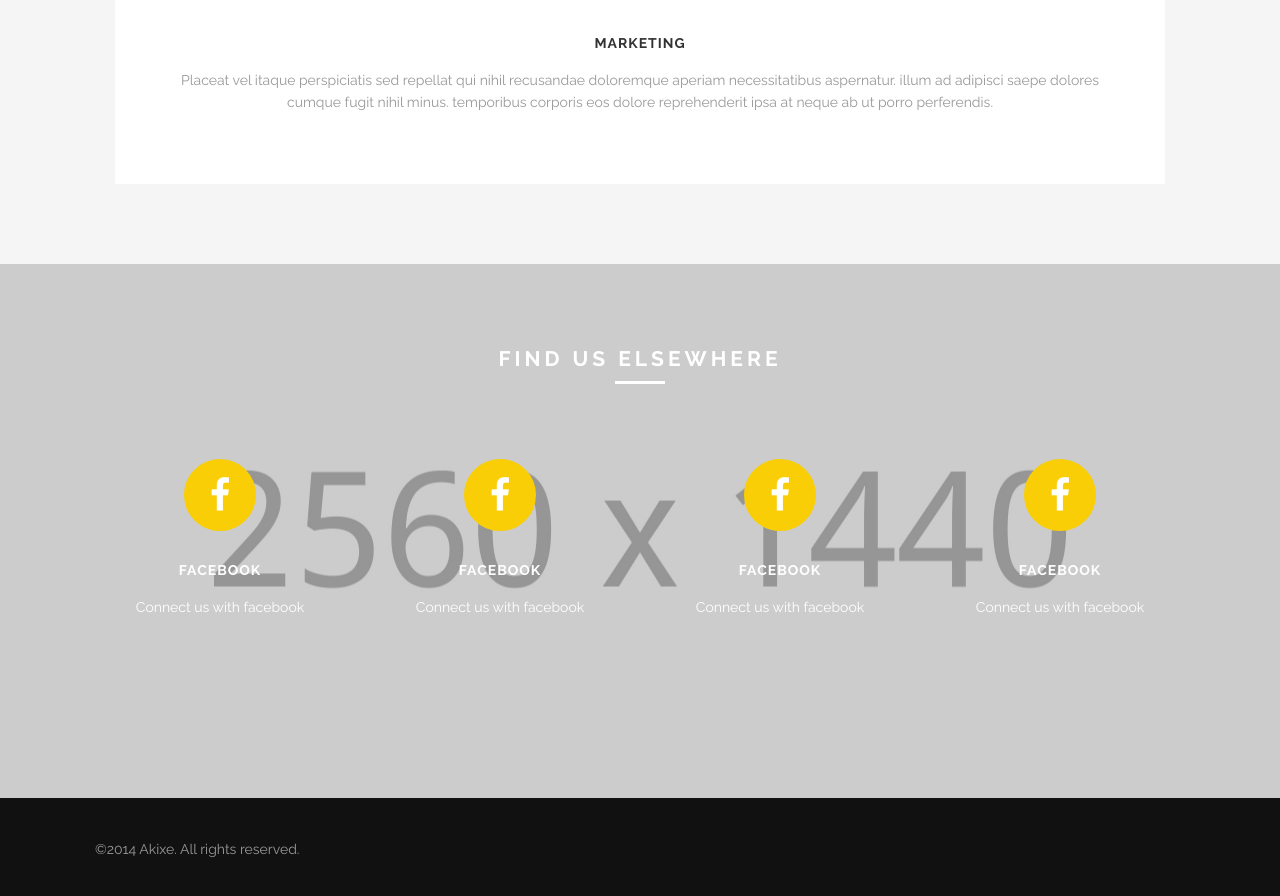
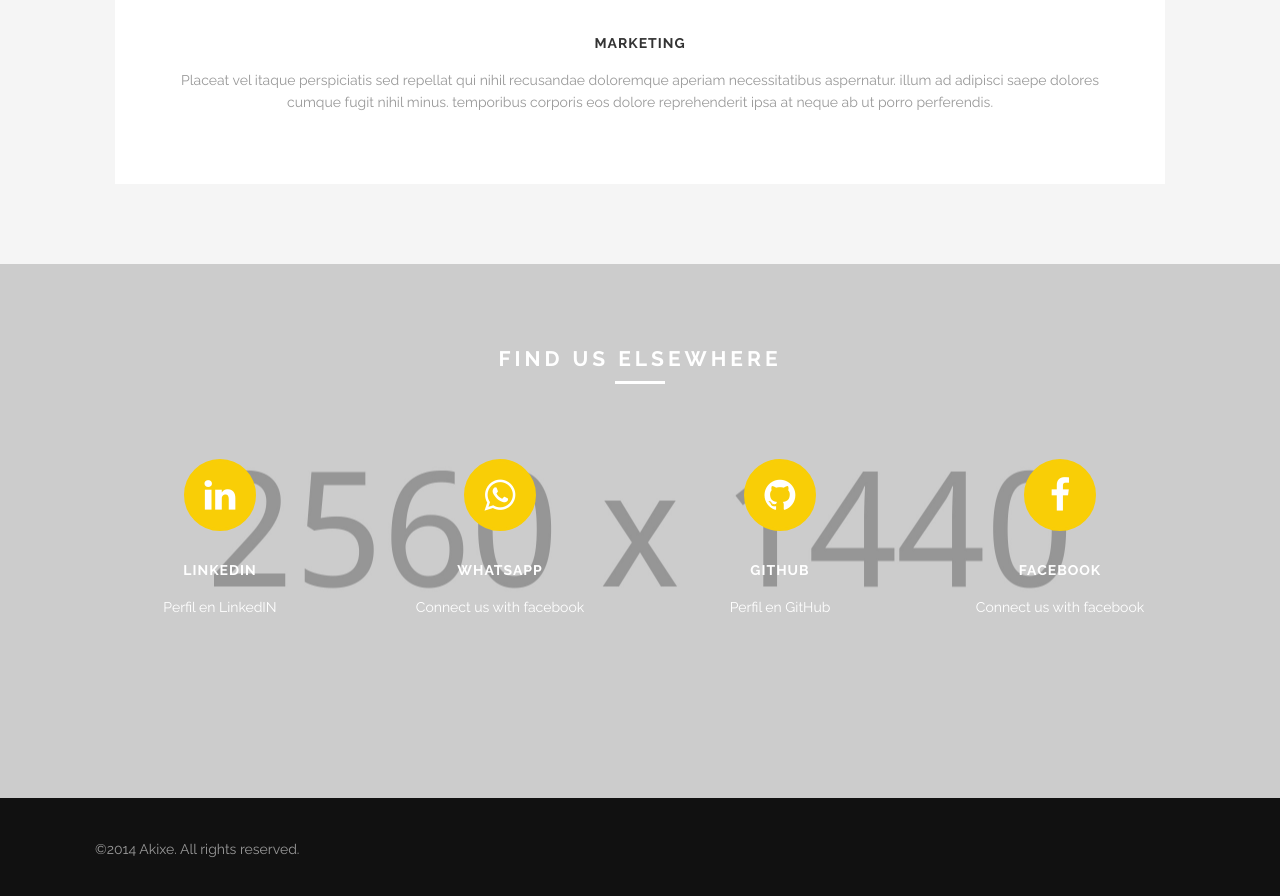
Before and after one commit to akixe/personal_site, a Jekyll site: the page built from index.html, in a window 1280 px wide and 900 px high, scrolled down 5472 px. Shown: the top 896 px of the window. Built offline with Jekyll 4.4.1, drawn with Linux system fonts in a browser that asks for light colours.

Commit message:
Tests with newest set of Font-Awesome icons

```diff
--- a/index.html
+++ b/index.html
@@ -171,17 +171,17 @@ price_boxes:
       - Private Forums
       - Enhanced Security
 socials:
-  - title: Facebook
+  - title: LinkedIN
+    text: Perfil en LinkedIN
+    icon_class: fa fa-linkedin
+    link_to: https://es.linkedin.com/in/akixeotegi
+  - title: Whatsapp
     text: Connect us with facebook
-    icon_class: fa fa-facebook
+    icon_class: fa fa-whatsapp
     link_to: http://facebook.com
-  - title: Facebook
-    text: Connect us with facebook
-    icon_class: fa fa-facebook
-    link_to: http://facebook.com
-  - title: Facebook
-    text: Connect us with facebook
-    icon_class: fa fa-facebook
+  - title: GitHub
+    text: Perfil en GitHub
+    icon_class: fa fa-github
     link_to: http://facebook.com
   - title: Facebook
     text: Connect us with facebook
```
